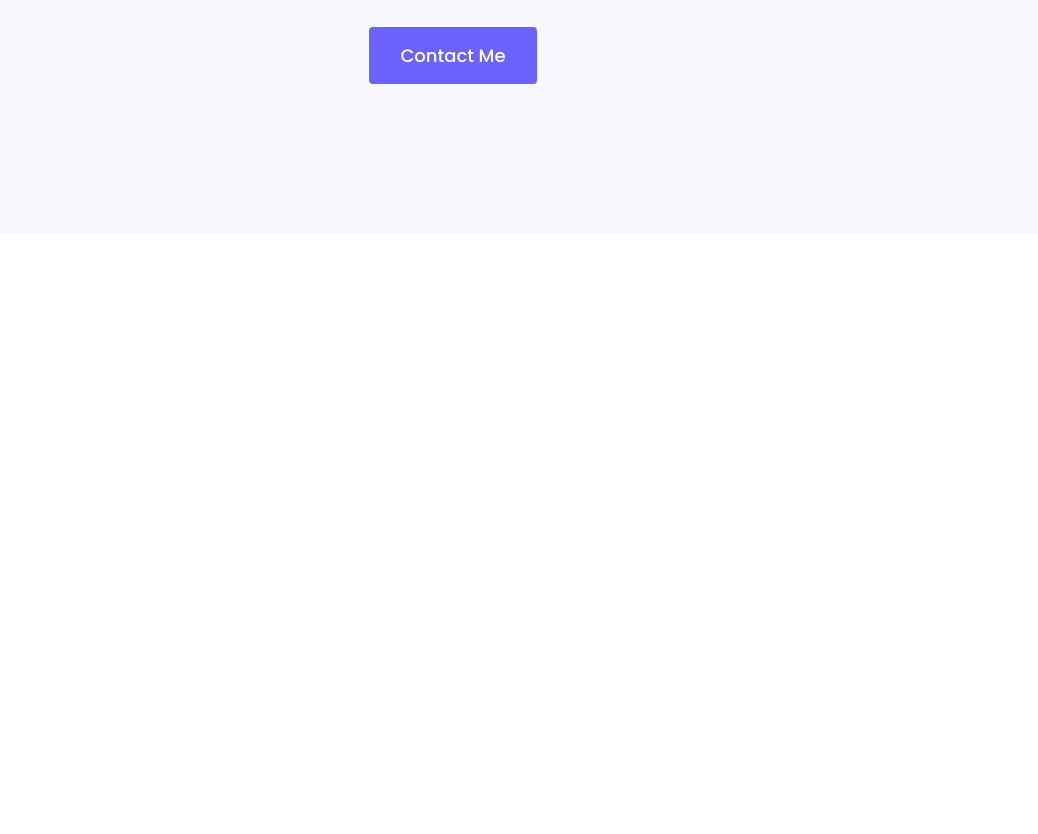
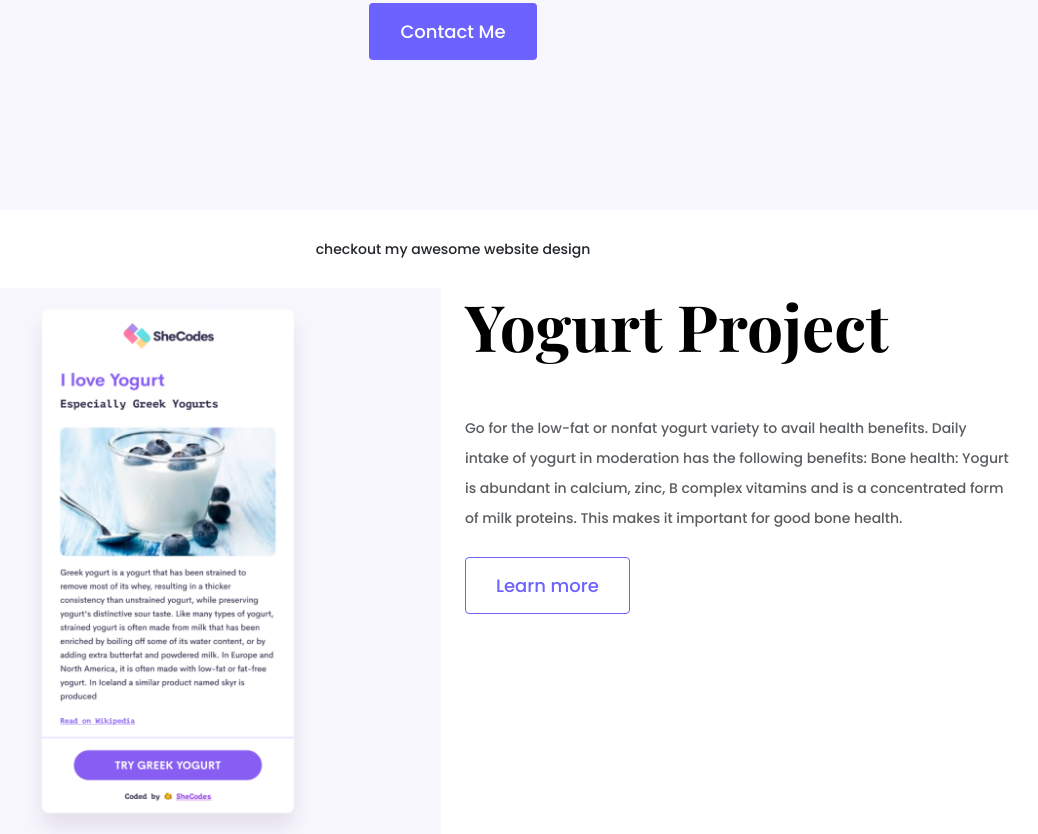
Before and after one commit to muna8928/my-portfolio, a plain HTML site: page index.html in a window 1280 px wide. Shown: the part 436-1270 px from the top of the page, without its empty margins (187-1225 px from the left). Before the commit the page ends 800 px from the top, so only its background shows below. Drawn offline with nearby package versions, Linux system fonts and the light colour scheme; a web font is replaced by a local one.

Commit message:
I downloaded all the images from figma and added them to the html file.

```diff
--- a/index.html
+++ b/index.html
@@ -35,5 +35,24 @@
 
       <div><a href="#" class="btn btn-branding">Contact Me</a></div>
     </div>
+    <p class="text-center m-4">checkout my awesome website design</p>
+    <div class="container">
+      <div class="row">
+        <div class="col-6">
+          <img src="yogurt.png" class="img-fluid" alt="" />
+        </div>
+        <div class="col-6">
+          <h2 class="mb-5">Yogurt Project</h2>
+          <p class="mb-4 text-muted">
+            Go for the low-fat or nonfat yogurt variety to avail health
+            benefits. Daily intake of yogurt in moderation has the following
+            benefits: Bone health: Yogurt is abundant in calcium, zinc, B
+            complex vitamins and is a concentrated form of milk proteins. This
+            makes it important for good bone health.
+          </p>
+          <a href="#" class="btn btn-branding-outlook">Learn more</a>
+        </div>
+      </div>
+    </div>
   </body>
 </html>
--- a/styles/application.css
+++ b/styles/application.css
@@ -16,8 +16,9 @@ h3 {
   font-weight: 700;
 }
 p {
-  font-family: "Poppins", sans-serif;
   font-style: normal;
+  font-size: 14px;
+  line-height: 30px;
 }
 .hero {
   background-color: var(--secondary-color);
@@ -32,6 +33,9 @@ p {
 }
 h1 {
   font-size: 96px;
+}
+h2 {
+  font-size: 64px;
 }
 .hero h2 {
   font-size: 24px;
@@ -48,3 +52,11 @@ h1 {
   line-height: 25px;
   font-size: 18px;
 }
+.btn-branding-outlook {
+  border-radius: 4px;
+  padding: 15px 30px;
+  line-height: 25px;
+  font-size: 18px;
+  color: var(--primary-color);
+  border: 1px solid var(--primary-color);
+}
```
Also changed, not shown: dictionary app.png (added), weather app.png (added), yogurt.png (added).
